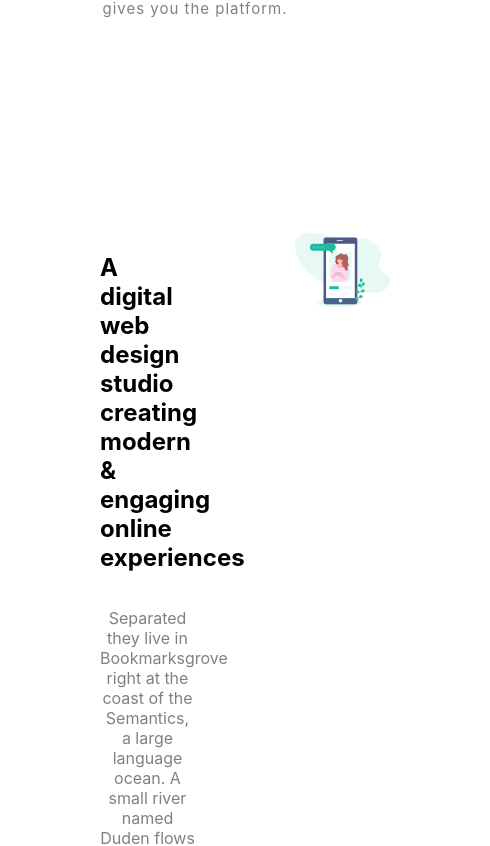
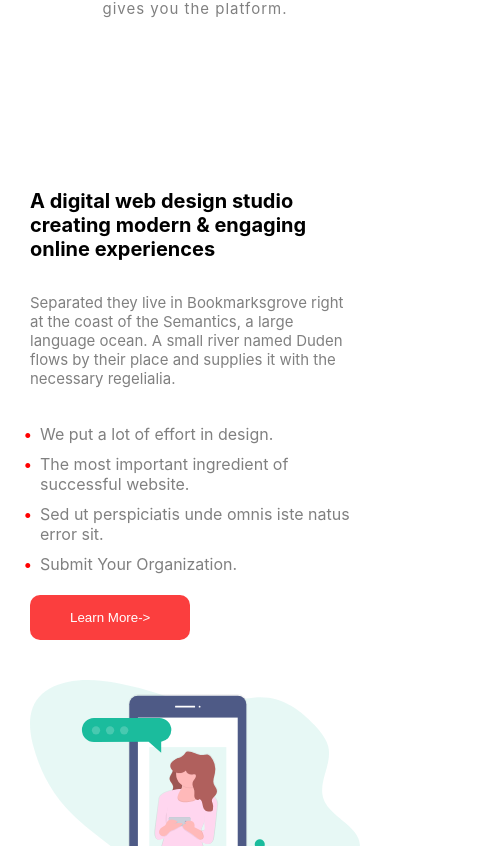
Before and after one commit to Pubudusandeepa/serviceslanding, a React (Create React App) app: page / in a window 390 px wide. Shown: the part 2818-3664 px from the top of the page, 490 px wide, since content can reach past the window. Built offline with nearby package versions, Linux system fonts and the light colour scheme.

Commit message:
features responsive

```diff
--- a/src/container/features/Features.css
+++ b/src/container/features/Features.css
@@ -51,3 +51,36 @@ ul li::before {
   background-color: #fb3e3e;
   cursor: pointer;
 }
+
+@media screen and (max-width: 1150px) {
+  .features_container {
+    display: flex;
+    flex-direction: column;
+    justify-content: center;
+    align-items: center;
+    max-width: 100%;
+    padding: 40px 30px;
+  }
+  .feature_left {
+    width: 100%;
+  }
+  .feature_right {
+    padding: 40px 20px;
+
+    width: 100%;
+    height: auto;
+  }
+
+  .future_list li {
+    padding: 5px 0px;
+    color: gray;
+  }
+  .feature_left h2 {
+    font-size: 20px;
+    text-align: start;
+  }
+  .feature_left p {
+    font-size: 15px;
+    text-align: start;
+  }
+}
```
